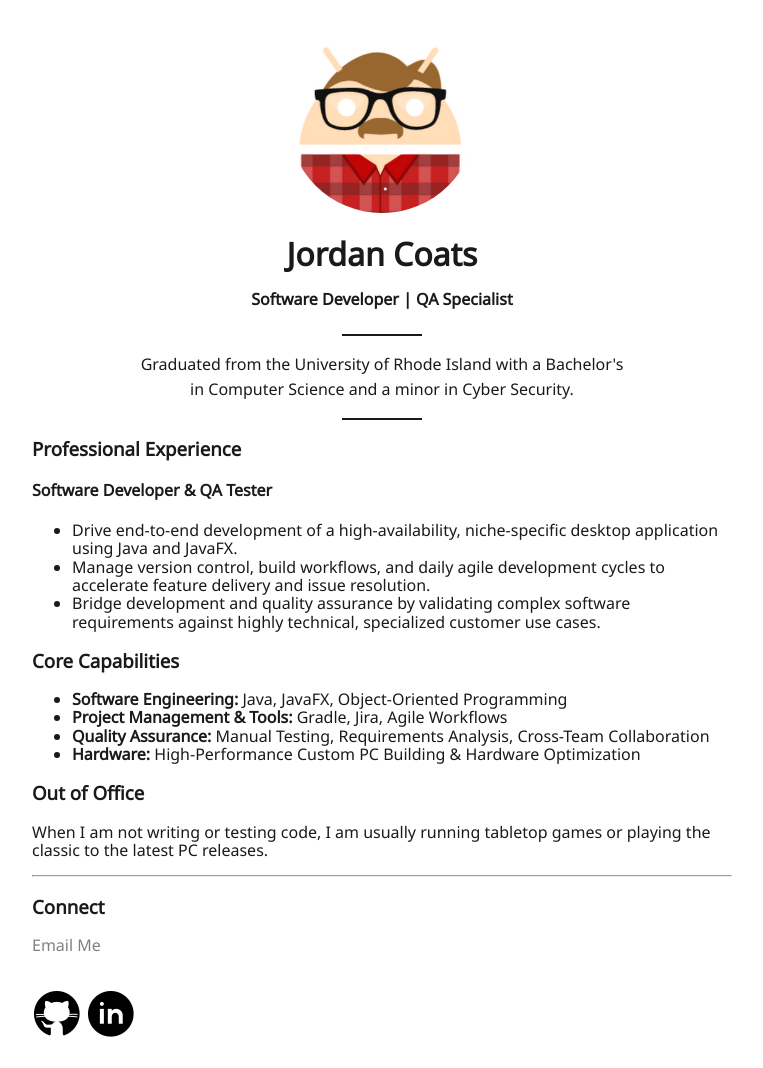
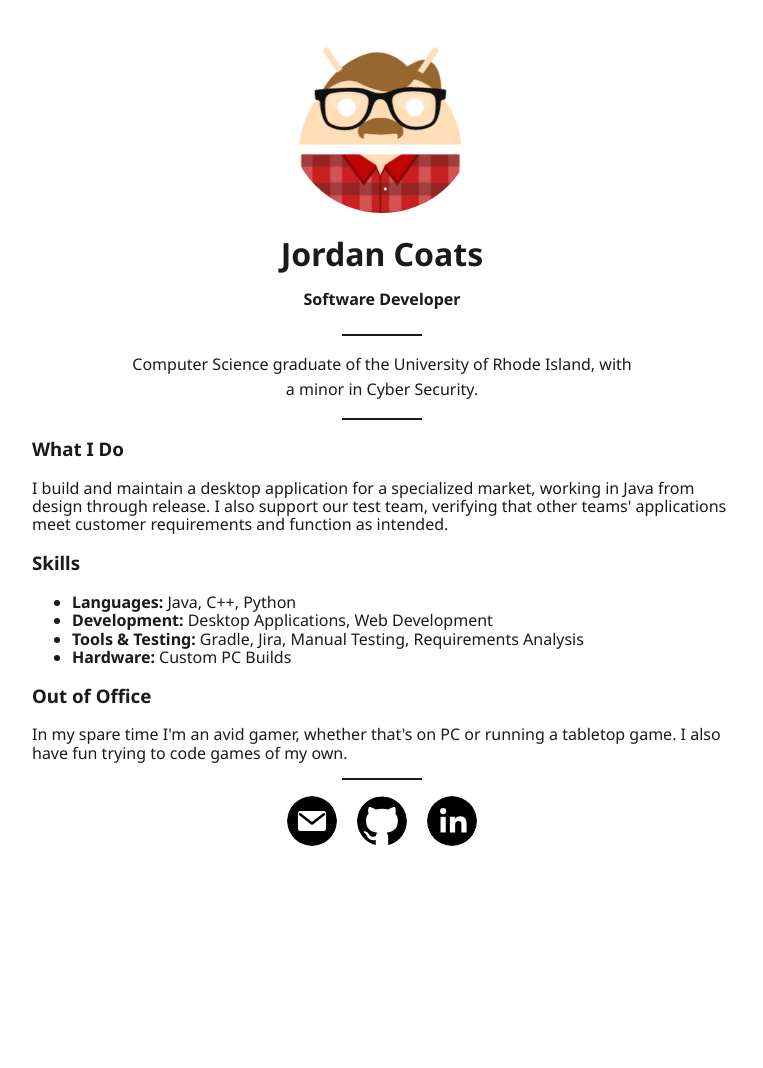
Before and after one commit to jordanncoats/jordanncoats.github.io, a plain HTML site: page index.html in a window 1280 px wide. Shown: the whole page, without its empty margins (258-1021 px from the left). After the commit the page ends 890 px from the top, so only its background shows below. Drawn offline with Linux system fonts and the light colour scheme.

Commit message:
Add files via upload

```diff
--- a/css/main.css
+++ b/css/main.css
@@ -4,8 +4,19 @@ body {
 }
 
 a {
-  color: #808080;
+  color: #6b6b6b;
   text-decoration: none;
+}
+
+/* Section titles and job title: keep the sizes they had as h3 / h4 */
+h2 {
+  font-size: 1.17em;
+  margin: 1em 0;
+}
+
+h3 {
+  font-size: 1em;
+  margin: 1.33em 0;
 }
 
 .frame {
@@ -21,11 +32,50 @@ a {
   line-height: 25px;
 }
 
-#intro hr {
+#intro hr,
+.frame > hr {
   border: 0;
   height: 2px;
   background: #1a1a1a;
   width: 80px;
+}
+
+/* Tagline under the name: matches the old h4 */
+.tagline {
+  font-weight: bold;
+  margin: 1.33em 0;
+}
+
+#links {
+  text-align: center;
+}
+
+#links a {
+  display: inline-block;
+  margin: 0 8px;
+  border-radius: 50%;
+  transition: transform 0.15s ease, opacity 0.15s ease;
+}
+
+#links a:hover,
+#links a:focus-visible {
+  transform: translateY(-3px);
+  opacity: 0.75;
+}
+
+#links a:focus-visible {
+  outline: 2px solid #1a1a1a;
+  outline-offset: 3px;
+}
+
+#links .thumbnail {
+  display: block;
+  max-width: none;
+}
+
+.thumbnail {
+  border-radius: 50%;
+  max-width: 37.5%;
 }
 
 /** LIGHTBOX MARKUP by Gregory Schier **/
@@ -42,7 +92,7 @@ a {
   text-align: center;
   top: 0;
   left: 0;
-	background: rgba(0,0,0,0.8);
+  background: rgba(0, 0, 0, 0.8);
 }
 
 .lightbox img {
@@ -59,8 +109,3 @@ a {
   /** Unhide lightbox **/
   display: block;
 }
-
-.thumbnail {
-  border-radius: 50%;
-  max-width: 37.5%;
-}
--- a/index.html
+++ b/index.html
@@ -1,86 +1,74 @@
 <!doctype html>
-<html class="no-js" lang="">
+<html lang="en">
 
 <head>
     <meta charset="utf-8">
-    <meta http-equiv="x-ua-compatible" content="ie=edge">
     <title>Jordan Coats</title>
-    <meta name="description" content="Portfolio of Jordan Coats, Software Developer & QA Specialist">
+    <meta name="description" content="Portfolio of Jordan Coats, Software Developer">
     <meta name="viewport" content="width=device-width, initial-scale=1">
-    <link href="https://fonts.googleapis.com/css?family=Noto+Sans" rel="stylesheet">
+    <meta property="og:type" content="website">
+    <meta property="og:title" content="Jordan Coats">
+    <meta property="og:description" content="Portfolio of Jordan Coats, Software Developer">
+    <meta property="og:image" content="https://jordanncoats.github.io/images/icon.png">
+    <link rel="icon" type="image/png" href="../images/icon.png">
+    <link rel="preconnect" href="https://fonts.googleapis.com">
+    <link rel="preconnect" href="https://fonts.gstatic.com" crossorigin>
+    <link href="https://fonts.googleapis.com/css?family=Noto+Sans:400,700&amp;display=swap" rel="stylesheet">
     <link rel="stylesheet" href="../css/normalize.css">
     <link rel="stylesheet" href="../css/main.css">
 </head>
 
 <body>
-    <!--[if lte IE 9]>
-            <p class="browserupgrade">You are using an <strong>outdated</strong> browser. Please <a href="https://browsehappy.com/">upgrade your browser</a> to improve your experience and security.</p>
-        <![endif]-->
-
-    <!-- Main -->
     <div class="frame">
         <header id="intro">
-            <img src="https://jordanncoats.github.io/images/icon.png" class="thumbnail" title="jordan coats" alt="Jordan Coats">
+            <img src="../images/icon.png" class="thumbnail" alt="Jordan Coats">
             <h1>Jordan Coats</h1>
-            <h4>Software Developer | QA Specialist</h4>
+            <p class="tagline">Software Developer</p>
 
             <hr>
 
             <p>
-                Graduated from the University of Rhode Island with a Bachelor's in Computer Science and a minor in Cyber Security.
+                Computer Science graduate of the University of Rhode Island, with a minor in Cyber Security.
             </p>
 
             <hr>
         </header>
 
+        <main>
             <section id="experience">
-            <h3>Professional Experience</h3>
-<h4>Software Developer & QA Tester</h4>
-<ul>
-    <li>Drive end-to-end development of a high-availability, niche-specific desktop application using Java and JavaFX.</li>
-    <li>Manage version control, build workflows, and daily agile development cycles to accelerate feature delivery and issue resolution.</li>
-    <li>Bridge development and quality assurance by validating complex software requirements against highly technical, specialized customer use cases.</li>
-</ul>
+                <h2>What I Do</h2>
+                <p>
+                    I build and maintain a desktop application for a specialized market, working in Java from design through release. I also support our test team, verifying that other teams' applications meet customer requirements and function as intended.
+                </p>
             </section>
 
             <section id="skills">
-            <h3>Core Capabilities</h3>
+                <h2>Skills</h2>
                 <ul>
-                <li><strong>Software Engineering:</strong> Java, JavaFX, Object-Oriented Programming</li>
-                <li><strong>Project Management & Tools:</strong> Gradle, Jira, Agile Workflows</li>
-                <li><strong>Quality Assurance:</strong> Manual Testing, Requirements Analysis, Cross-Team Collaboration</li>
-                <li><strong>Hardware:</strong> High-Performance Custom PC Building & Hardware Optimization</li>
+                    <li><strong>Languages:</strong> Java, C++, Python</li>
+                    <li><strong>Development:</strong> Desktop Applications, Web Development</li>
+                    <li><strong>Tools &amp; Testing:</strong> Gradle, Jira, Manual Testing, Requirements Analysis</li>
+                    <li><strong>Hardware:</strong> Custom PC Builds</li>
                 </ul>
             </section>
 
             <section id="hobbies">
-            <h3>Out of Office</h3>
+                <h2>Out of Office</h2>
                 <p>
-                When I am not writing or testing code, I am usually running tabletop games or playing the classic to the latest PC releases.
+                    In my spare time I'm an avid gamer, whether that's on PC or running a tabletop game. I also have fun trying to code games of my own.
                 </p>
             </section>
+        </main>
 
         <hr>
 
-        <section id="links">
-            <h3>Connect</h3>
+        <footer id="links">
             <p>
-                <a href="mailto:portfolio@jncoats.com">Email Me</a>
+                <a href="mailto:portfolio@jncoats.com"><img src="../images/email.svg" class="thumbnail" width="50" height="50" alt="Email"></a>
+                <a href="https://github.com/jordanncoats"><img src="../images/github.svg" class="thumbnail" width="50" height="50" alt="GitHub"></a>
+                <a href="https://www.linkedin.com/in/jordancoats/"><img src="../images/linkedin.svg" class="thumbnail" width="50" height="50" alt="LinkedIn"></a>
             </p>
-            <br>
-            <a href="https://github.com/jordanncoats"><img src="https://jordanncoats.github.io/images/github.png" class="thumbnail" title="github" alt="GitHub"></a>
-            <a href="https://www.linkedin.com/in/jordancoats/"><img src="https://jordanncoats.github.io/images/linkedin.png" class="thumbnail" title="linkedin" alt="LinkedIn"></a>
-        </section>
-
-        <!-- Global site tag (gtag.js) - Google Analytics -->
-        <script async src="https://www.googletagmanager.com/gtag/js?id=UA-135501165-1"></script>
-        <script>
-            window.dataLayer = window.dataLayer || [];
-            function gtag() { dataLayer.push(arguments); }
-            gtag('js', new Date());
-
-            gtag('config', 'UA-135501165-1');
-        </script>
+        </footer>
     </div>
 </body>
 
```
Also changed, not shown: images/email.svg (added), images/github.svg (added), images/linkedin.svg (added). Lines whose indentation alone changed are shown as unchanged.
